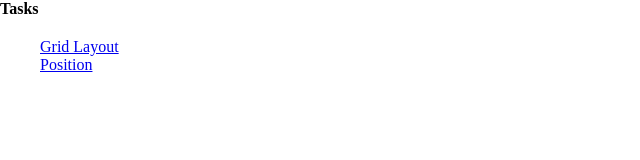
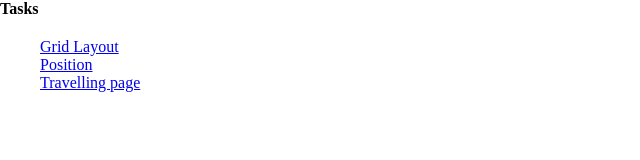
Before and after one commit to akhiltata/akhiltata.github.io, a plain HTML site: page index.html in a window 1280 px wide. Shown: the whole page, without its empty margins (0-640 px from the left). Drawn offline with Linux system fonts and the light colour scheme.

Commit message:
Update index.html

```diff
--- a/index.html
+++ b/index.html
@@ -27,6 +27,9 @@
         <li>
             <a href="./position.html">Position</a>
         </li>
+         <li>
+            <a href="./travellingpage.html">Travelling page</a>
+        </li>
     </ul>
 </body>
 </html>
```
